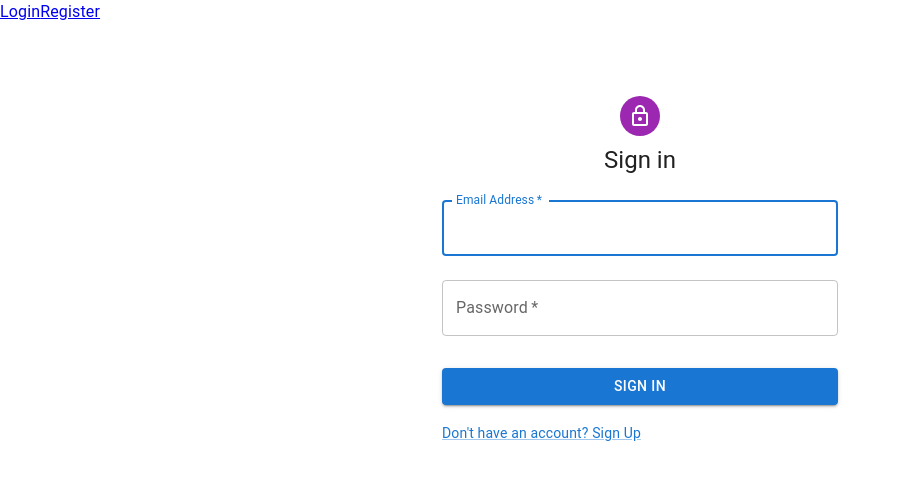
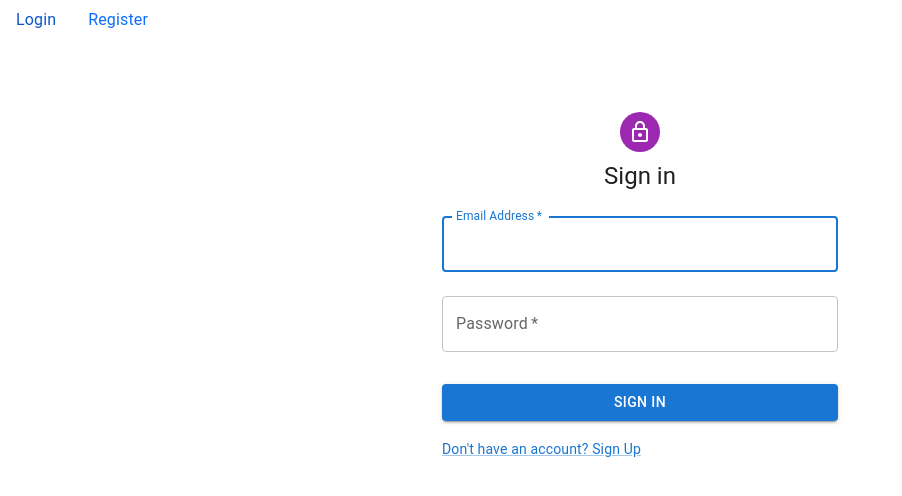
Before and after one commit to sateesh3048/react-app, a React (Create React App) app: page /login in a window 1280 px wide. Shown: the top 496 px of the page, without its empty margins (0-902 px from the left). Built offline with nearby package versions, Linux system fonts and the light colour scheme.

Commit message:
Adding design changes

```diff
--- a/package.json
+++ b/package.json
@@ -11,6 +11,7 @@
     "@testing-library/react": "^13.3.0",
     "@testing-library/user-event": "^13.5.0",
     "axios": "^0.27.2",
+    "bootstrap": "^5.2.0",
     "react": "^18.2.0",
     "react-bootstrap": "^2.4.0",
     "react-dom": "^18.2.0",
--- a/src/components/NavBar.js
+++ b/src/components/NavBar.js
@@ -11,26 +11,37 @@ const NavBar = () => {
 
   return (
     <Row>
-      <Navbar bg="light" expand="lg">
+      {/* <Navbar bg="light" expand="lg"> */}
       {curUser ? (
-          <Nav>
+        <Nav activeKey="/">
           <Nav.Item>
-              <Link to="/">Tasks</Link>
+            <Nav.Link as={Link} to="/">
+              Tasks
+            </Nav.Link>
           </Nav.Item>
           <Nav.Item>
-              <Link to="/referral">Referral </Link>
+            <Nav.Link as={Link} to="/referral">
+              Referral
+            </Nav.Link>
+            {/* <Link to="/referral">Referral </Link> */}
           </Nav.Item>
           <Nav.Item>
-              <Link to="/logout">logout</Link>
+            <Nav.Link as={Link} to="/logout">
+              Logout
+            </Nav.Link>
           </Nav.Item>
         </Nav>
       ) : (
         <Nav className="me-auto">
-            <Link to="/login">Login</Link>
-            <Link to="/signup">Register</Link>{" "}
+          <Nav.Link as={Link} to="/login">
+            Login
+          </Nav.Link>
+          <Nav.Link as={Link} to="/signup">
+            Register
+          </Nav.Link>
         </Nav>
       )}
-      </Navbar>
+      {/* </Navbar> */}
     </Row>
   );
 };
--- a/src/components/contexts/Referral.js
+++ b/src/components/contexts/Referral.js
@@ -23,8 +23,8 @@ const Referral = () => {
       const res = await sendInvitation(email, token);
       await showResp(res);
     } catch (err) {
+      console.log("Something went wrong!");
       console.log(err);
-      console.log("Unable to login");
     }
 
     // setEmail("");
```
Also changed, not shown: src/index.js (+7 -6 lines), 1 other file (tests, documents, lock files or other folders). Lines whose indentation alone changed are shown as unchanged.
